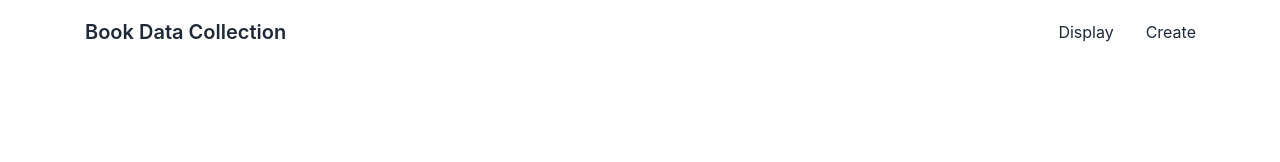
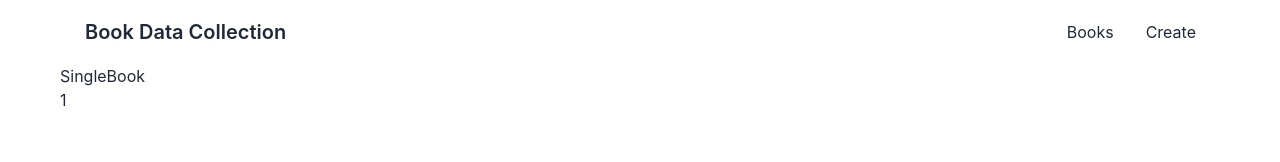
Before and after one commit to ShafiArnob/book-data-collection-react, a React (Create React App) app: page /books/1 in a window 1280 px wide. Shown: the top 162 px of the page. Built offline with nearby package versions, Linux system fonts and the light colour scheme.

Commit message:
url path change

```diff
--- a/src/App.js
+++ b/src/App.js
@@ -4,6 +4,7 @@ import './App.css';
 import Navbar from './pages/components/Navbar';
 import Create from './pages/create/Create';
 import Display from './pages/display/Display';
+import SingleBook from './pages/singleBook/SingleBook';
 function App() {
 
   return (
@@ -11,8 +12,9 @@ function App() {
       <div className="container">
       <Navbar></Navbar>
         <Routes>
-          <Route exact path="/display" element={<Display></Display>}></Route>
           <Route path='/' element={<Create></Create>}></Route>
+          <Route exact path="/books" element={<Display></Display>}></Route>
+          <Route path="books/:id" element={<SingleBook></SingleBook>}></Route>
         </Routes>
       </div>
     </div>
--- a/src/pages/components/Navbar.jsx
+++ b/src/pages/components/Navbar.jsx
@@ -10,7 +10,7 @@ function Navbar() {
       <div className="flex-none">
         <ul className="menu menu-horizontal p-0">
           <li>
-            <Link to="/display">Display</Link>
+            <Link to="/books">Books</Link>
           </li>
           <li>
             <Link to="/">Create</Link>
--- /dev/null
+++ b/src/pages/singleBook/SingleBook.jsx
@@ -0,0 +1,14 @@
+import React from 'react'
+import { useParams } from 'react-router-dom'
+
+function SingleBook() {
+  const {id} = useParams()
+  return (
+    <div>
+      <h1>SingleBook</h1>
+      <h2>{id}</h2>
+    </div>
+  )
+}
+
+export default SingleBook
```
